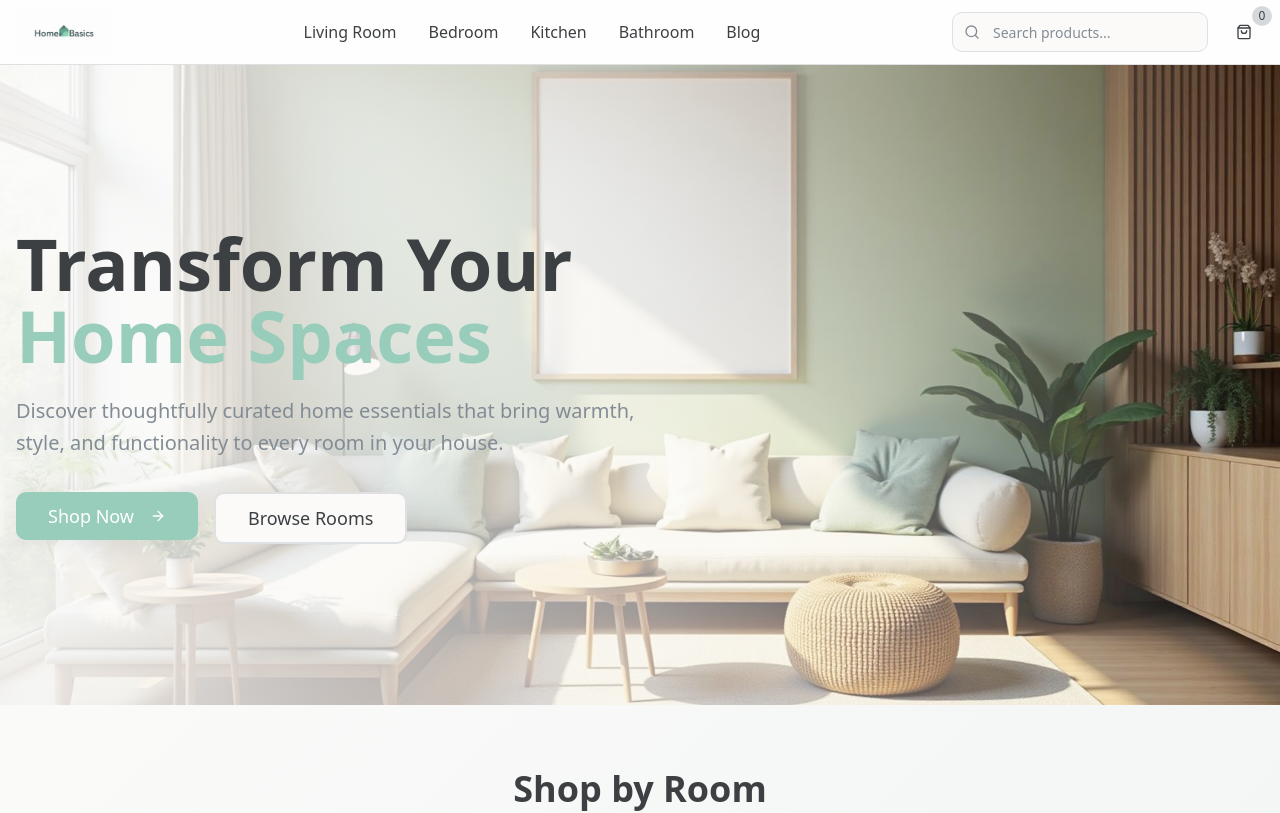
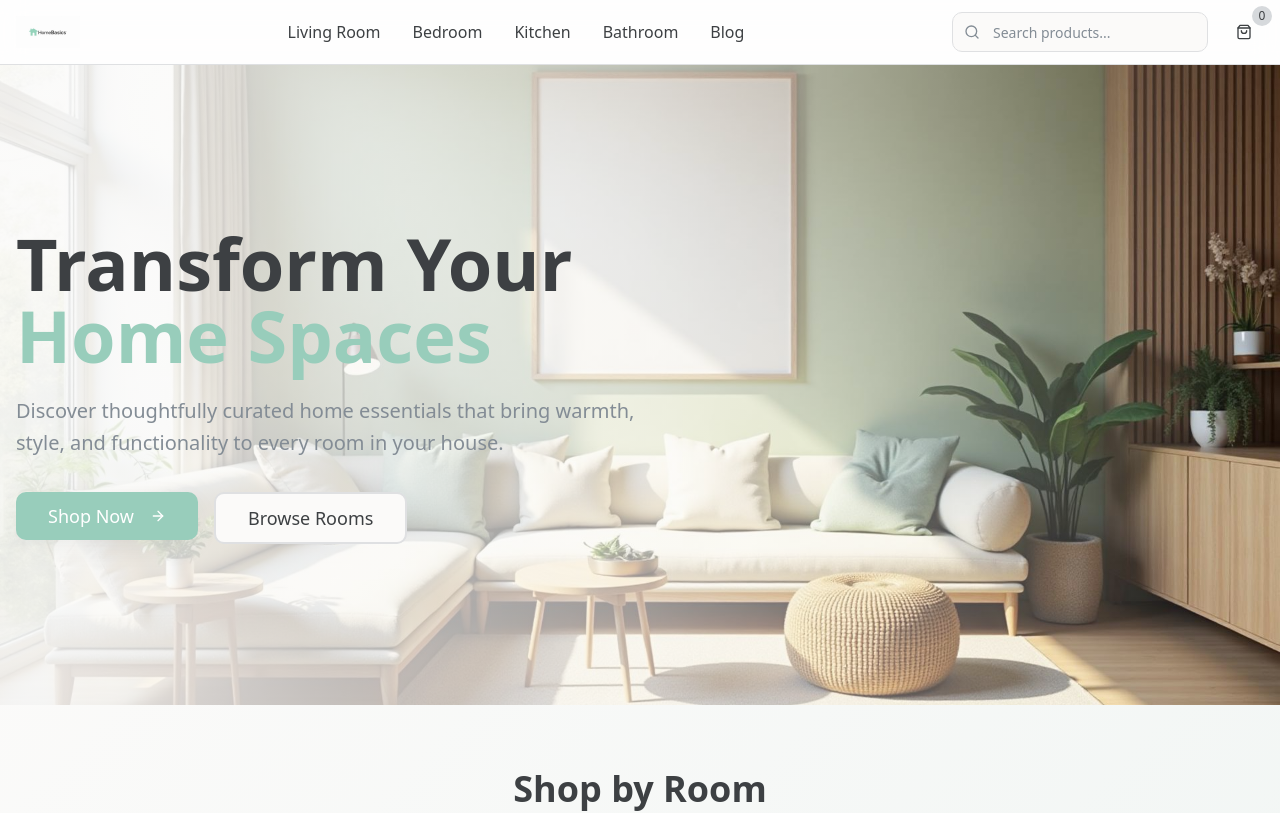
Before and after one commit to temsula110-create/home-space-hub, a React (Vite) app: page / in a window 1280 px wide. Shown: the top 813 px of the page. Built offline with nearby package versions, Linux system fonts and the light colour scheme.

Commit message:
Reverted to commit 62ba968cb2becd46c346a409425935a7320f0a82

```diff
--- a/src/components/Header.tsx
+++ b/src/components/Header.tsx
@@ -2,7 +2,7 @@ import { useState } from "react";
 import { Button } from "@/components/ui/button";
 import { Search, ShoppingBag, Menu, X } from "lucide-react";
 import { Input } from "@/components/ui/input";
-import logo from "@/assets/homebasics-logo-bold.png";
+import logo from "@/assets/homebasics-logo-clear.png";
 
 const Header = () => {
   const [isMenuOpen, setIsMenuOpen] = useState(false);
@@ -13,7 +13,7 @@ const Header = () => {
         <div className="flex items-center justify-between h-16">
           {/* Logo */}
           <div className="flex items-center">
-            <img src={logo} alt="HomeBasics" className="h-12 w-auto" />
+            <img src={logo} alt="HomeBasics" className="h-8 w-auto" />
           </div>
 
           {/* Desktop Navigation */}
```
Also changed, not shown: src/assets/homebasics-logo-bold.png (deleted).
